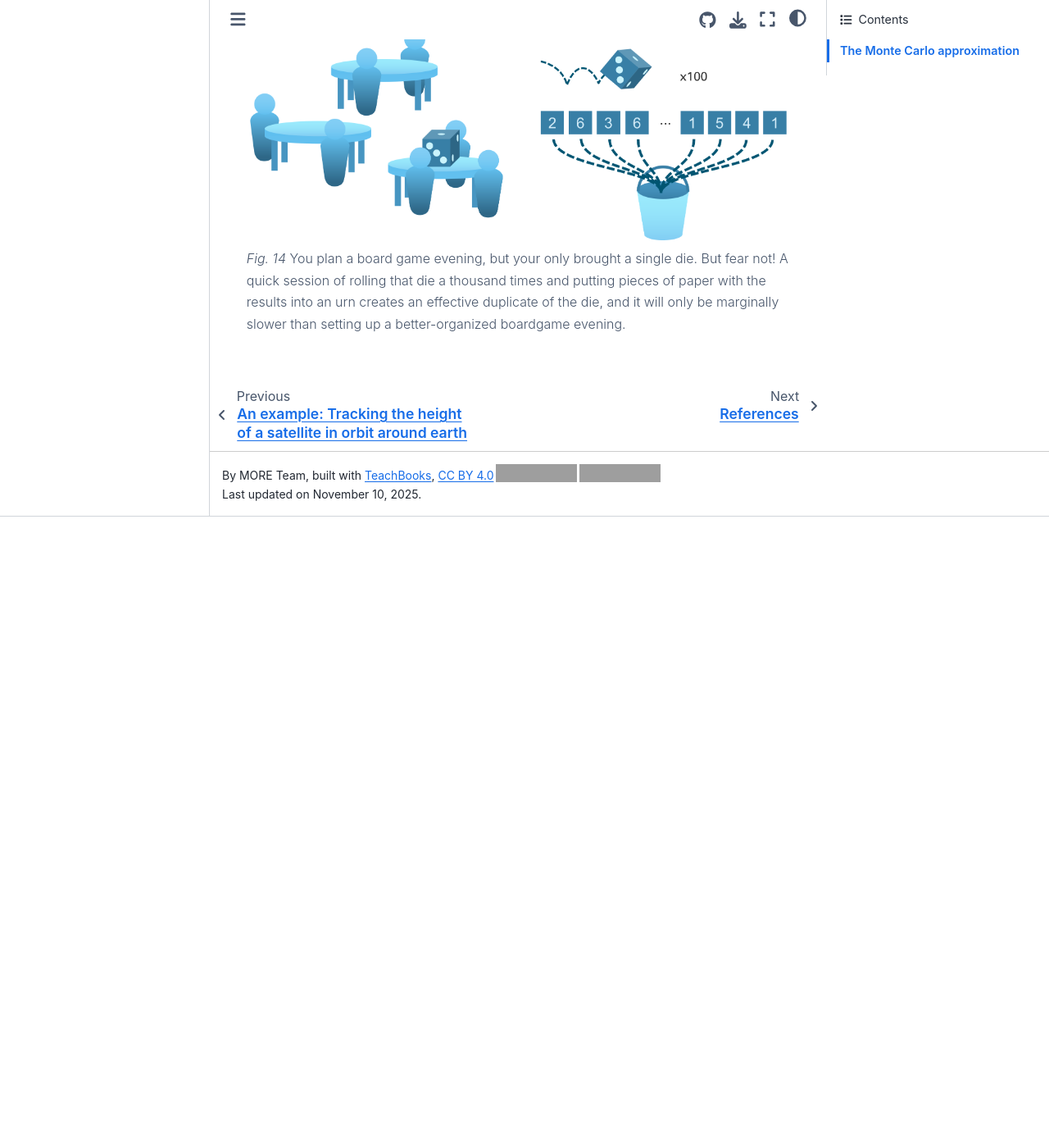
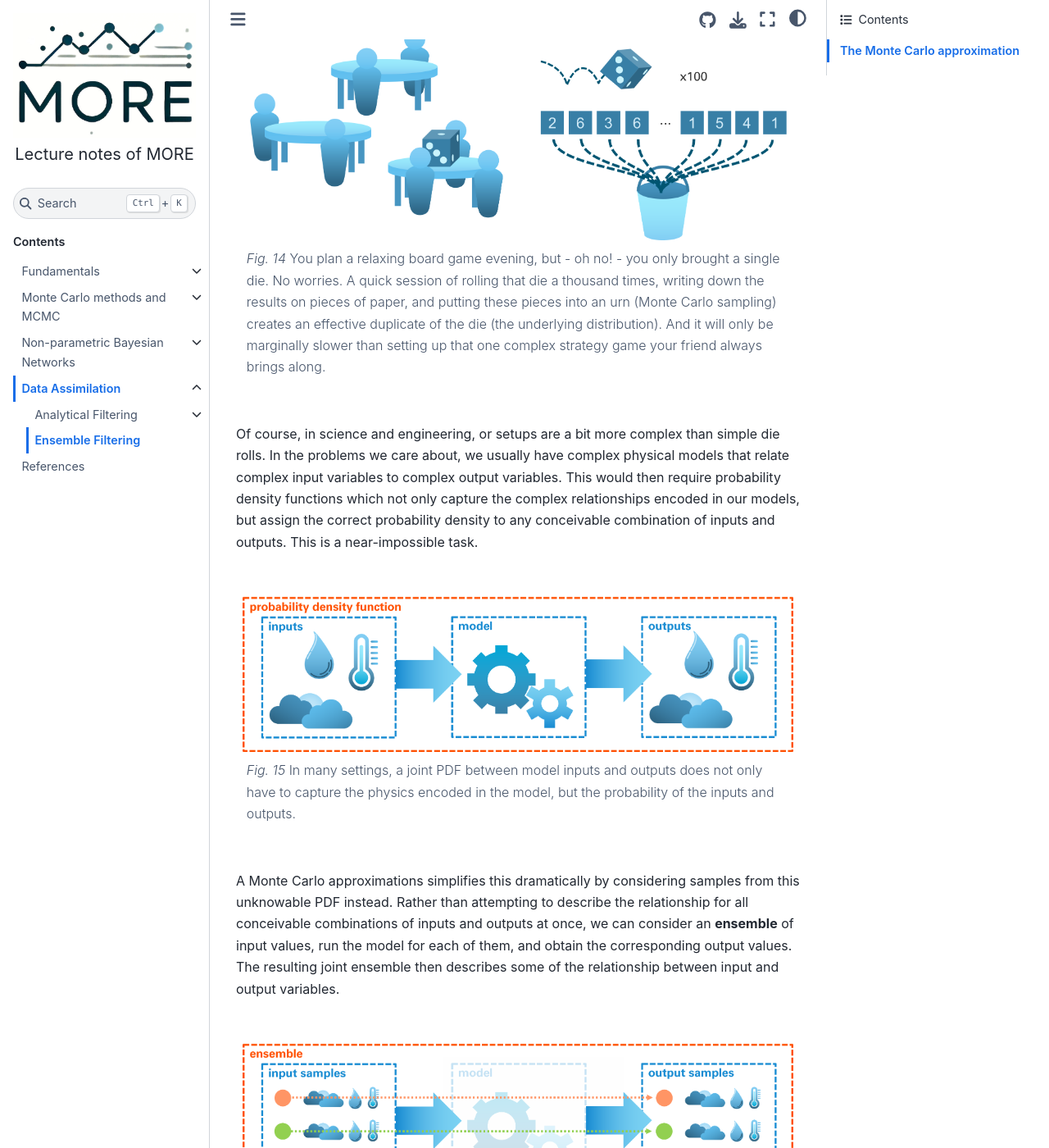
Before and after one commit to TUDelft-CITG/MORE-lecture-notes, a Jupyter Book: the page built from book/data_assimilation/03_Ensemble_Filters.md, in a window 1280 px wide and 1400 px high, scrolled down 1190 px. Shown: the whole window at 82% size. Built offline with Jupyter Book 1.0.4 settings and Sphinx 7.4.7 and the Sphinx Book theme 1.1.4, drawn with Linux system fonts in a browser that asks for light colours; pages that are not in the unit, such as notebooks, are missing from menus; comment, search, counter and statistics services are not loaded; before the commit the page ends 1820 px from its top, so only the background shows below that; some of the changed text lies outside the part shown; grey boxes are pictures that could not be loaded.

Commit message:
more content

````diff
--- a/book/data_assimilation/03_Ensemble_Filters.md
+++ b/book/data_assimilation/03_Ensemble_Filters.md
@@ -19,6 +19,32 @@
 ---
 
 ---
-You plan a board game evening, but your only brought a single die. But fear not! A quick session of rolling that die a thousand times and putting pieces of paper with the results into an urn creates an effective duplicate of the die, and it will only be marginally slower than setting up a better-organized boardgame evening.
+You plan a relaxing board game evening, but - oh no! - you only brought a single die. No worries. A quick session of rolling that die a thousand times, writing down the results on pieces of paper, and putting these pieces into an urn (Monte Carlo sampling) creates an effective duplicate of the die (the underlying distribution). And it will only be marginally slower than setting up that one complex strategy game your friend always brings along.
 ```
 <br>
+
+Of course, in science and engineering, or setups are a bit more complex than simple die rolls. In the problems we care about, we usually have complex physical models that relate complex input variables to complex output variables. This would then require probability density functions which not only capture the complex relationships encoded in our models, but assign the correct probability density to any conceivable combination of inputs and outputs. This is a near-impossible task.
+
+<br>
+
+```{figure} ../figures/ensemble_setup_01.png
+
+---
+
+---
+In many settings, a joint PDF between model inputs and outputs does not only have to capture the physics encoded in the model, but the probability of the inputs and outputs.
+```
+<br>
+
+A Monte Carlo approximations simplifies this dramatically by considering samples from this unknowable PDF instead. Rather than attempting to describe the relationship for all conceivable combinations of inputs and outputs at once, we can consider an **ensemble** of input values, run the model for each of them, and obtain the corresponding output values. The resulting joint ensemble then describes some of the relationship between input and output variables.
+
+<br>
+
+```{figure} ../figures/ensemble_setup_02.png
+
+---
+
+---
+An ensemble approximation uses the numerical model to establish a relationship between model inputs and model outputs. In the resulting Monte Carlo approximation, the model is only represented indirectly.
+```
+<br>
````
Also changed, not shown: book/data_assimilation/02_Analytical_Filters.md (+1 -1 lines), book/figures/ensemble_setup_01.png (added), book/figures/ensemble_setup_02.png (added).
